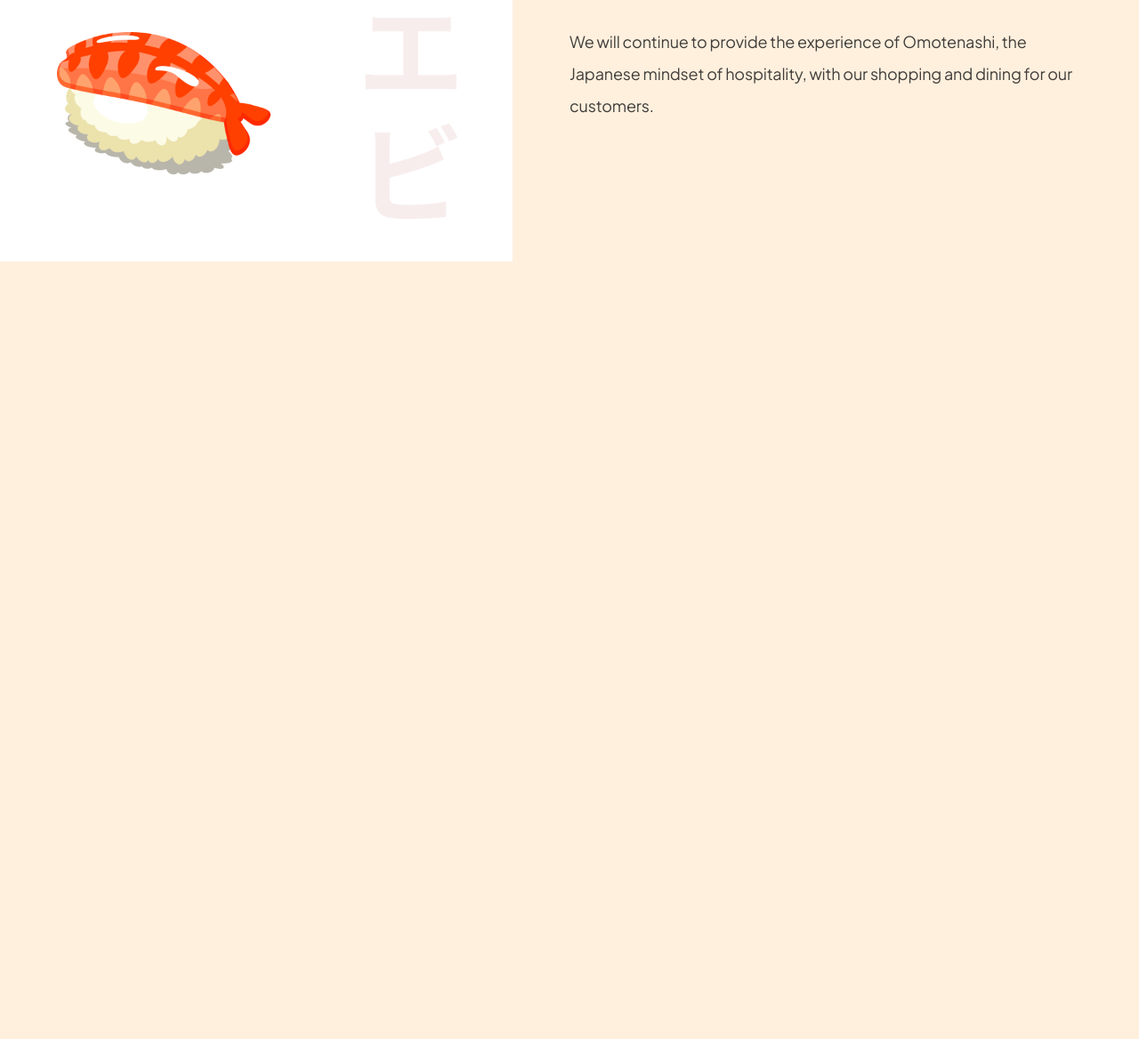
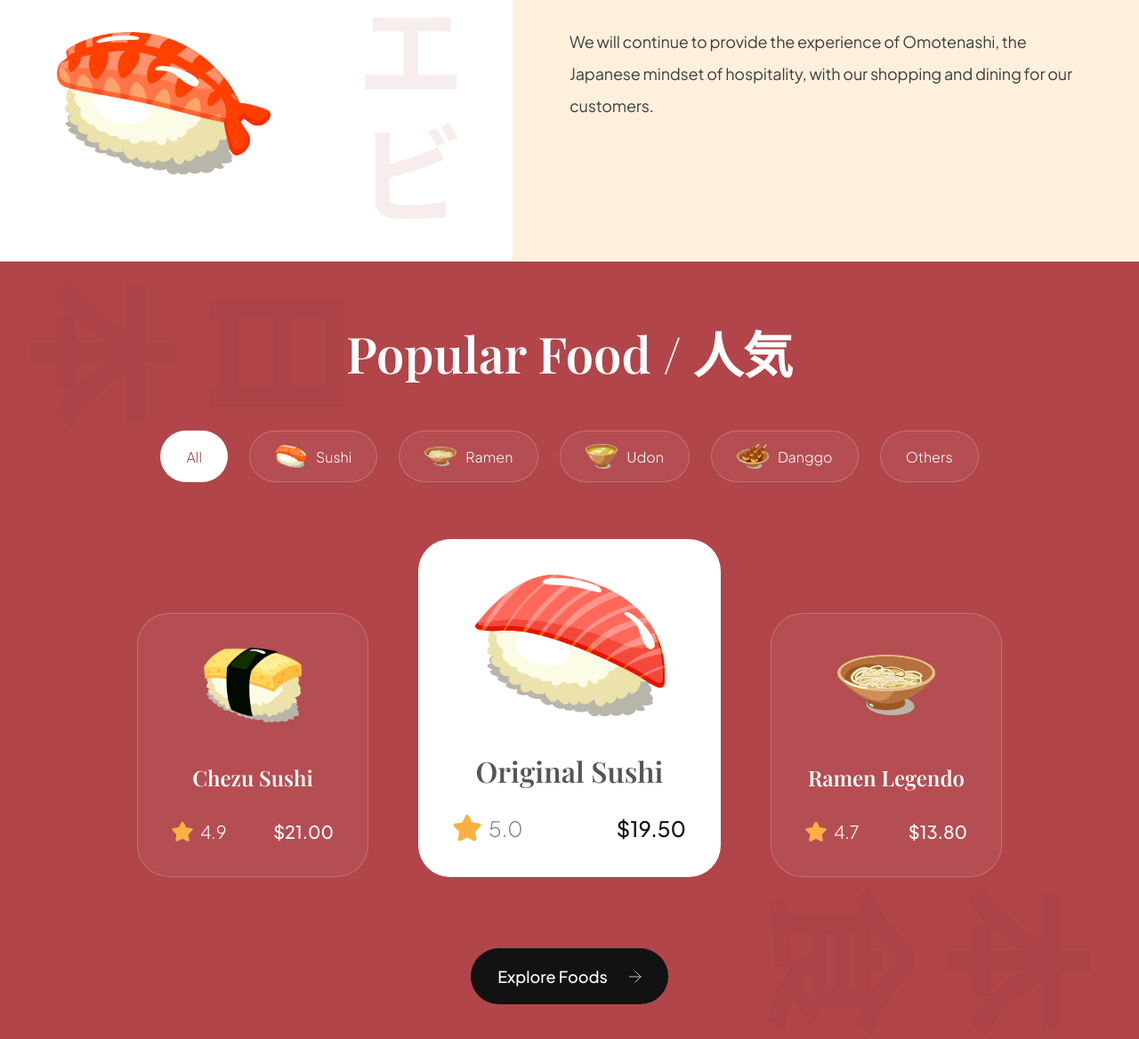
Before and after one commit to freetimezp/js-eatme-09-sushi, a website built with Vite: page index.html in a window 1280 px wide. Shown: the part 1226-2394 px from the top of the page at 89% size. Before the commit the page ends 1520 px from the top, so only its background shows below. Built offline with nearby package versions, Linux system fonts and the light colour scheme.

Commit message:
05. js-eatme-09-sushi. Popular-foods section.

```diff
--- /dev/null
+++ b/assets/css/sections/popular.css
@@ -0,0 +1,185 @@
+.popular-foods {
+    padding: 64px;
+    display: flex;
+    flex-direction: column;
+    background-color: var(--primary-color);
+    background-image: url("../../images/popular_bg.png");
+    background-position: center;
+    background-repeat: no-repeat;
+    background-size: contain;
+    overflow: hidden;
+}
+
+.popular-foods__title {
+    font-size: 56px;
+    font-family: var(--playfair-display);
+    font-weight: 600;
+    line-height: 78px;
+    color: #fff;
+    text-align: center;
+}
+
+.popular-foods__filters {
+    margin-top: 48px;
+    max-width: 100%;
+    overflow-x: auto;
+    display: flex;
+    justify-content: center;
+    gap: 24px;
+}
+
+.popular-foods__filter-button {
+    padding: 10px 28px;
+    display: flex;
+    flex-direction: row;
+    align-items: center;
+    gap: 10px;
+    background: rgba(255, 255, 255, 0.05);
+    border: 1px solid rgba(255, 255, 255, 0.2);
+    border-radius: 46px;
+    font-size: 16px;
+    font-weight: 300;
+    line-height: 25px;
+    font-family: var(--plus-jakarta-sans);
+    color: #fff;
+    cursor: pointer;
+    transition: all 0.5s ease-in-out;
+}
+
+.popular-foods__filter-button img {
+    width: 36px;
+    height: 36px;
+    object-fit: contain;
+}
+
+.popular-foods__filter-button.active {
+    background: #fff;
+    color: var(--primary-color);
+}
+
+.popular-foods__filter-button:hover {
+    background: #fff;
+    color: var(--primary-color);
+}
+
+.popular-foods__catalog {
+    margin-top: 64px;
+    display: flex;
+    justify-content: center;
+    align-items: flex-end;
+    flex-wrap: wrap;
+    gap: 56px;
+}
+
+.popular-foods__button {
+    width: fit-content;
+    padding: 20px 30px;
+    margin: 80px auto 0;
+    font-weight: 500;
+    font-size: 18px;
+    line-height: 23px;
+    font-family: var(--plus-jakarta-sans);
+    color: #fff;
+    border: none;
+    outline: none;
+    background: var(--secondary-color);
+    border-radius: 64px;
+    cursor: pointer;
+}
+
+.popular-foods__button img {
+    width: 14px;
+    height: 14px;
+    object-fit: contain;
+    margin-left: 21px;
+}
+
+.popular-foods__card {
+    padding: 38px;
+    min-width: 260px;
+    height: fit-content;
+    display: flex;
+    align-items: center;
+    flex-direction: column;
+    border-radius: 36px;
+    background: rgba(255, 255, 255, 0.05);
+    border: 1px solid rgba(255, 255, 255, 0.2);
+}
+
+.popular-foods__card-image {
+    width: 110px;
+    height: 84px;
+    object-fit: contain;
+}
+
+.popular-foods__card-title {
+    margin-top: 46px;
+    font-weight: 600;
+    font-size: 24px;
+    line-height: 32px;
+    font-family: var(--playfair-display);
+    color: #fff;
+    text-align: center;
+}
+
+.popular-foods__card-details {
+    width: 100%;
+    margin-top: 32px;
+}
+
+.popular-foods__card-rating {
+    display: flex;
+    align-items: center;
+    gap: 8px;
+}
+
+
+.popular-foods__card-rating img {
+    width: 24px;
+    height: 24px;
+    object-fit: contain;
+}
+
+.popular-foods__card-rating p {
+    font-size: 20px;
+    font-weight: 300;
+    font-family: var(--plus-jakarta-sans);
+    color: #fff;
+}
+
+.popular-foods__card-price {
+    font-size: 20px;
+    font-weight: 500;
+    font-family: var(--plus-jakarta-sans);
+    color: #fff;
+}
+
+.popular-foods__card.active-card {
+    background: #fff;
+    min-width: 340px;
+}
+
+.popular-foods__card.active-card .popular-foods__card-image {
+    width: 214px;
+    height: 160px;
+}
+
+.popular-foods__card.active-card .popular-foods__card-title {
+    color: var(--black-500);
+    font-size: 32px;
+}
+
+.popular-foods__card.active-card .popular-foods__card-rating img {
+    width: 32px;
+    height: 32px;
+}
+
+.popular-foods__card.active-card .popular-foods__card-rating p {
+    font-size: 24px;
+    color: var(--gray-100);
+}
+
+.popular-foods__card.active-card .popular-foods__card-price {
+    font-size: 24px;
+    color: var(--secondary-color);
+}
--- a/assets/css/style.css
+++ b/assets/css/style.css
@@ -5,9 +5,9 @@
 @import url("sections/header.css");
 @import url("sections/hero.css");
 @import url("sections/about.css");
+@import url("sections/popular.css");
 
 /*
-@import url("sections/popular.css");
 @import url("sections/trending.css");
 @import url("sections/subscribe.css");
 @import url("sections/footer.css"); */
--- a/index.html
+++ b/index.html
@@ -95,7 +95,68 @@
     </div>
   </section>
 
+  <section class="popular-foods" id="menu">
+    <h2 class="popular-foods__title">Popular Food / 人気</h2>
 
+    <div class="popular-foods__filters sushi__hide-scrollbar">
+      <button class="popular-foods__filter-button active">All</button>
+      <button class="popular-foods__filter-button">
+        <img src="./assets/images/sushi-9.png" alt="sushi"> Sushi
+      </button>
+      <button class="popular-foods__filter-button">
+        <img src="./assets/images/sushi-8.png" alt="sushi"> Ramen
+      </button>
+      <button class="popular-foods__filter-button">
+        <img src="./assets/images/sushi-7.png" alt="sushi"> Udon
+      </button>
+      <button class="popular-foods__filter-button">
+        <img src="./assets/images/sushi-6.png" alt="sushi"> Danggo
+      </button>
+      <button class="popular-foods__filter-button">Others</button>
+    </div>
+
+    <div class="popular-foods__catalog">
+      <article class="popular-foods__card">
+        <img src="./assets/images/sushi-12.png" alt="popular" class="popular-foods__card-image">
+        <h4 class="popular-foods__card-title">Chezu Sushi</h4>
+        <div class="popular-foods__card-details flex-between">
+          <div class="popular-foods__card-rating">
+            <img src="./assets/images/star.svg" alt="popular">
+            <p>4.9</p>
+          </div>
+          <p class="popular-foods__card-price">$21.00</p>
+        </div>
+      </article>
+
+      <article class="popular-foods__card active-card">
+        <img src="./assets/images/sushi-11.png" alt="popular" class="popular-foods__card-image">
+        <h4 class="popular-foods__card-title">Original Sushi</h4>
+        <div class="popular-foods__card-details flex-between">
+          <div class="popular-foods__card-rating">
+            <img src="./assets/images/star.svg" alt="popular">
+            <p>5.0</p>
+          </div>
+          <p class="popular-foods__card-price">$19.50</p>
+        </div>
+      </article>
+
+      <article class="popular-foods__card">
+        <img src="./assets/images/sushi-10.png" alt="popular" class="popular-foods__card-image">
+        <h4 class="popular-foods__card-title">Ramen Legendo</h4>
+        <div class="popular-foods__card-details flex-between">
+          <div class="popular-foods__card-rating">
+            <img src="./assets/images/star.svg" alt="popular">
+            <p>4.7</p>
+          </div>
+          <p class="popular-foods__card-price">$13.80</p>
+        </div>
+      </article>
+    </div>
+
+    <button class="popular-foods__button">
+      Explore Foods <img src="./assets/images/arrow-right.svg" alt="icon">
+    </button>
+  </section>
 
   <script type="module" src="./assets/js/main.js"></script>
 </body>
```
